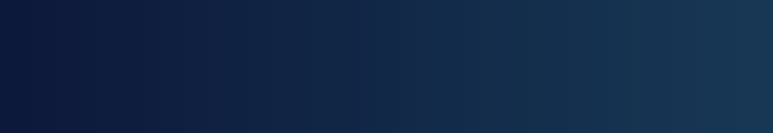
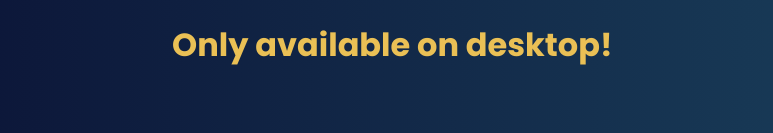
Before and after one commit to AustinCroucher247/austin-croucher-portfolio, a React (Create React App) app: page /Interactive in a window 1280 px wide. Shown: the top 133 px of the page, without its empty margins (253-1026 px from the left). Built offline with nearby package versions, Linux system fonts and the light colour scheme.

Commit message:
working on scroll

```diff
--- a/src/Components/Interactive/Interactive.jsx
+++ b/src/Components/Interactive/Interactive.jsx
@@ -12,12 +12,15 @@ function Interactive() {
     };
 
     const reloadPage = () => {
+        window.location.reload();
+
         window.scrollTo(0, window.scrollY + 15 * window.innerHeight / 100);
-        window.location.reload();
     };
 
     return (
+
         <div className='button--contai'>
+            <h1 className='desktop-text'>Only available on desktop!</h1>
             {showButton && <img src={PlayButton} className='play--button' alt="" onClick={handleClick} />}
             <GameComponent />
         </div>
--- a/src/Components/Interactive/Interactive.scss
+++ b/src/Components/Interactive/Interactive.scss
@@ -15,3 +15,8 @@
     transform: scale(110%);
 
 }
+
+.desktop-text {
+    padding-left: 33%;
+    color: rgb(234, 192, 85);
+}
```
